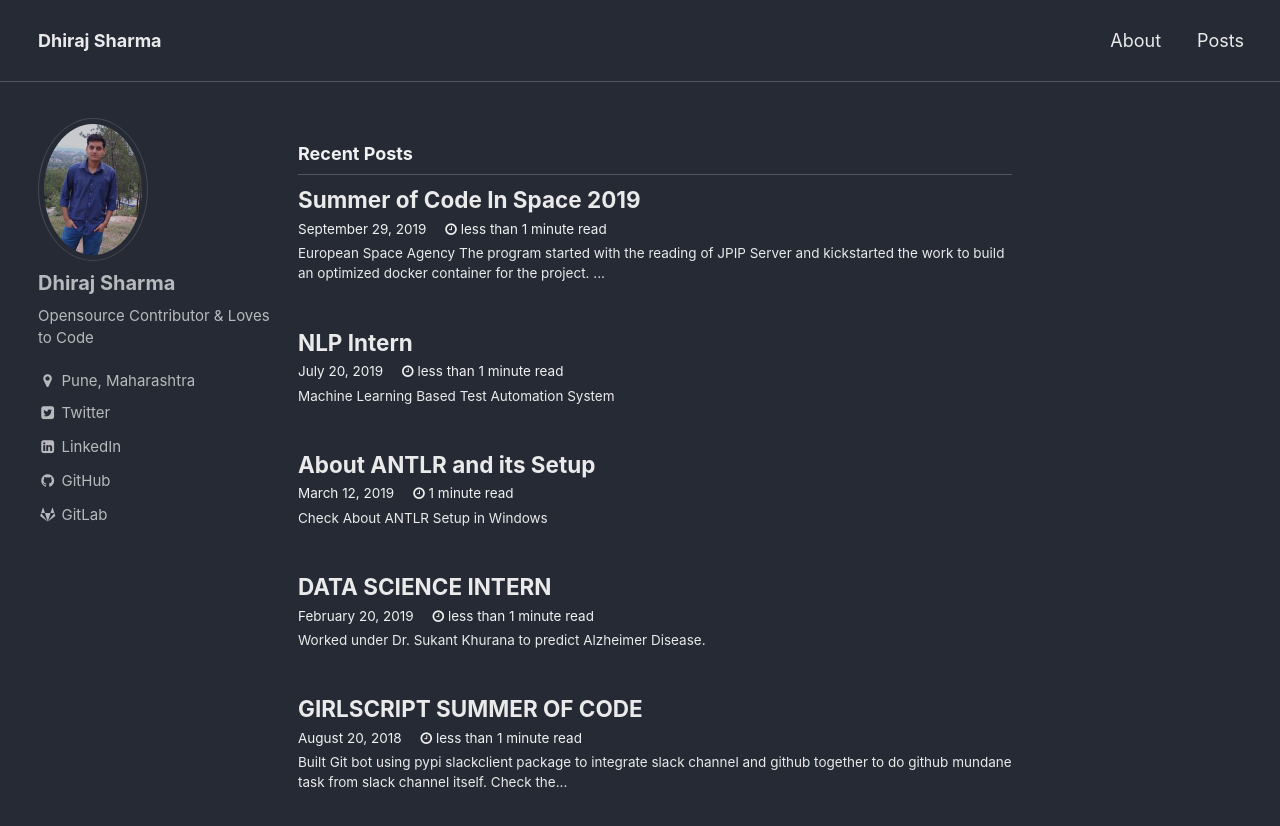
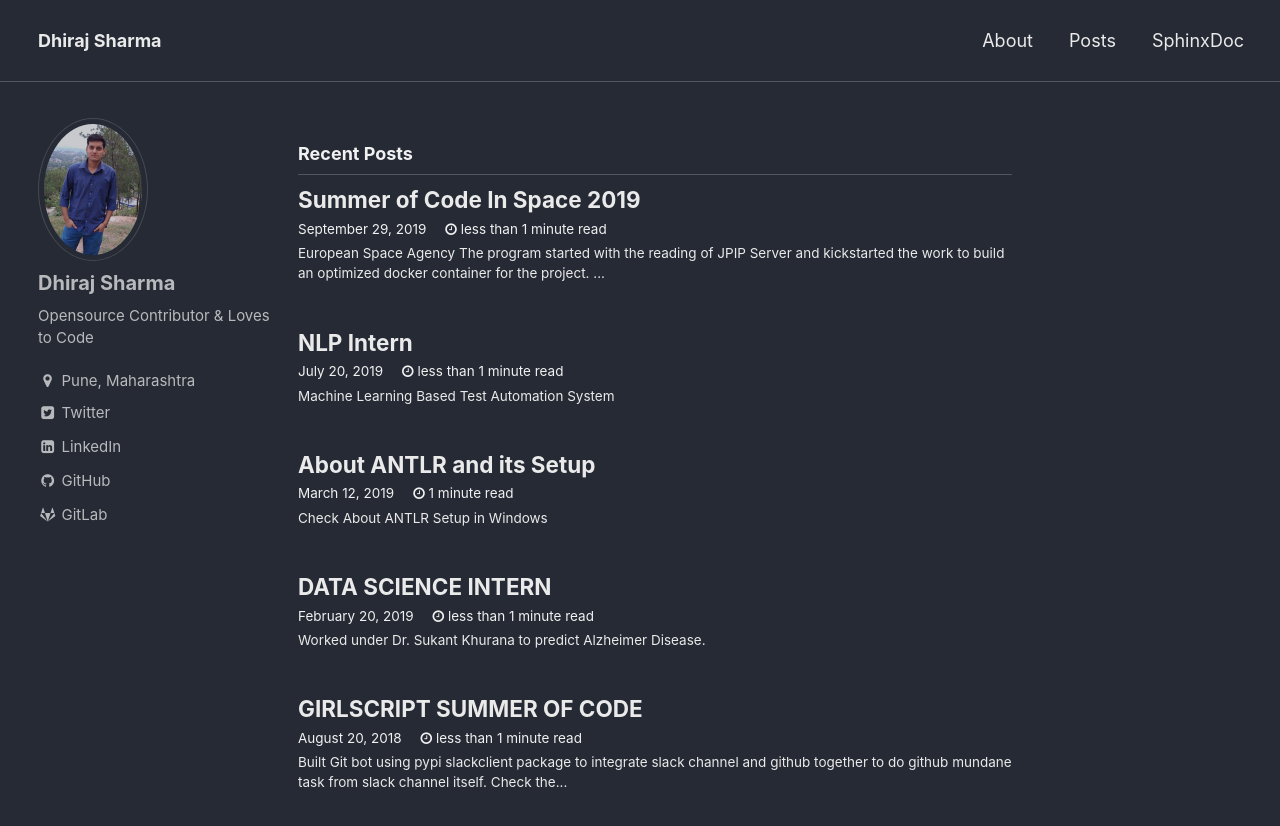
Before and after one commit to Dhiraj240/dhiraj240.github.io, a Jekyll site: the page built from index.html, in a window 1280 px wide and 900 px high. Shown: the top 826 px of the window. Built offline with Jekyll 4.4.1, drawn with Linux system fonts in a browser that asks for light colours; the list of posts is cut into pages by our own code.

Commit message:
Update navigation.yml

```diff
--- a/_data/navigation.yml
+++ b/_data/navigation.yml
@@ -4,6 +4,8 @@ main:
     url: /about/
   - title: "Posts"
     url: /posts/
+  - title: "SphinxDoc"
+    url: /SphinxDoc/
   # - title: "Sample Collections"
   #   url: /collection-archive/
   # - title: "Sitemap"
```
